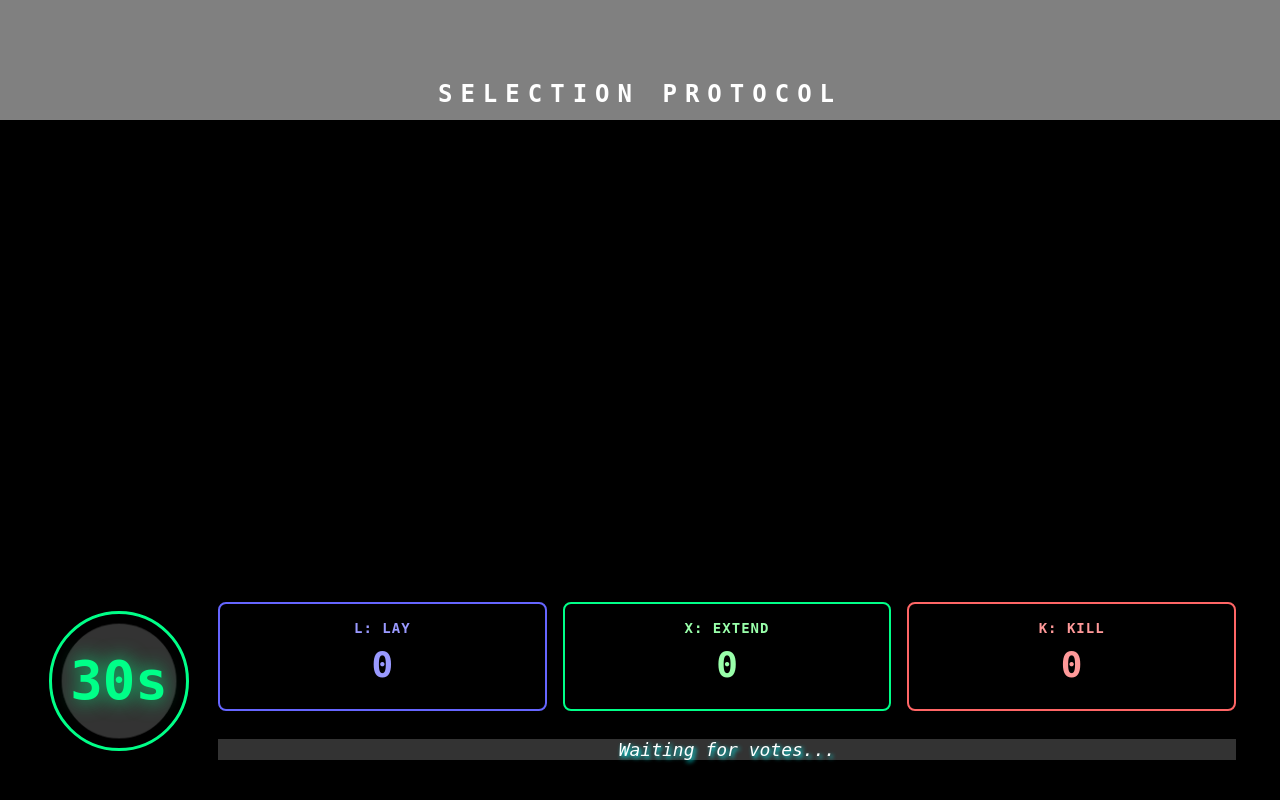
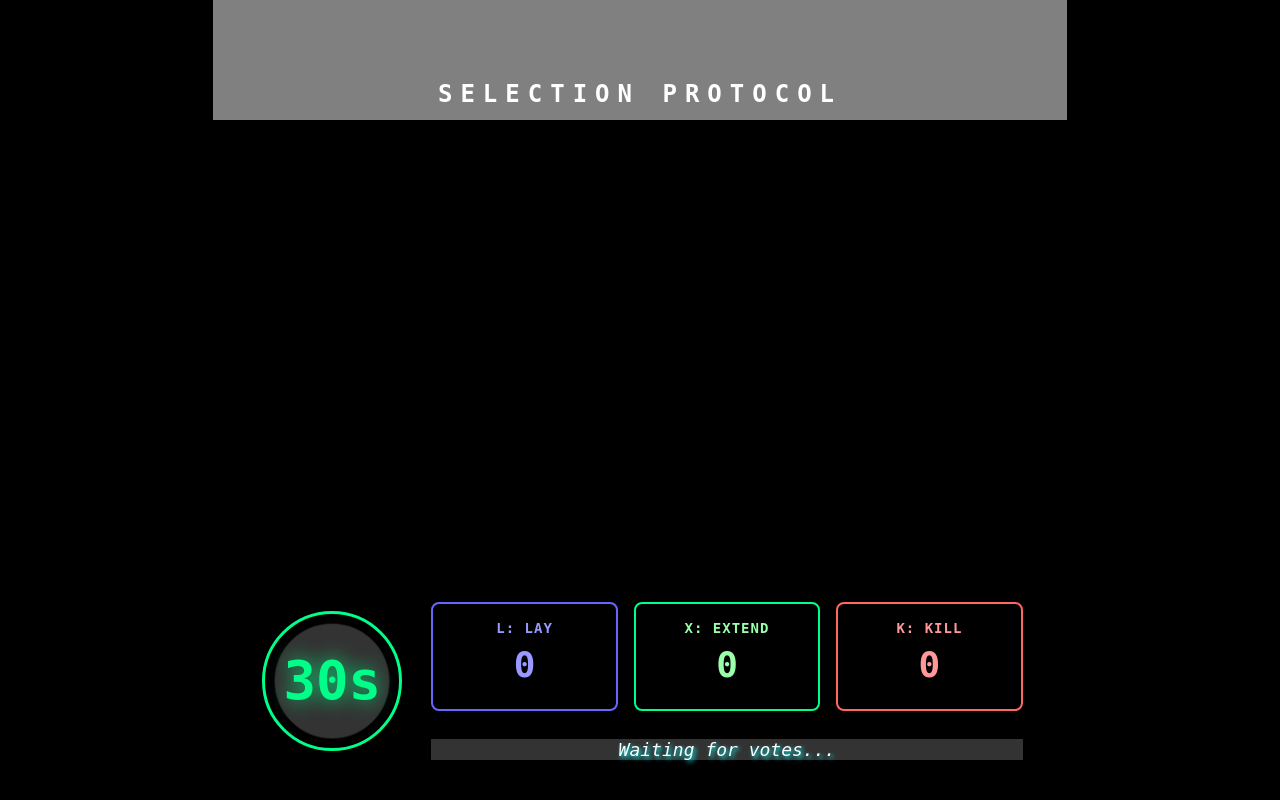
Before and after one commit to ddisisto/selection-protocol, a Flask app: page /overlay in a window 1280 px wide. Run offline with Flask 3, Linux system fonts and the light colour scheme; parts of the project's set-up code (start-up, migrations or seed data) failed here and were passed over; some libraries are stand-ins or nearby versions.

Commit message:
Add 3-column grid layout foundation
Prepare for overlay redesign by wrapping existing content in 3-column
grid with black sidebars. Existing overlay elements remain functional
in center column.

- Add overlay-3col-grid container wrapper (1:4:1 proportions)
- Create sidebar-left and sidebar-right divs (black dodge space)
- Adjust sidebar-content to flex column layout
- No functionality changes, layout preparation only

Test: Page loads with sidebars visible, existing elements centered

🤖 Generated with [Claude Code](https://claude.com/claude-code)

Co-Authored-By: Claude <noreply@anthropic.com>

```diff
--- a/src/static/overlay.css
+++ b/src/static/overlay.css
@@ -4,6 +4,28 @@
  * Uses base.css design tokens
  * BEM-like naming: block__element--modifier
  */
+
+/* ============================================================
+   3-COLUMN GRID LAYOUT (Black sidebars for in-game UI dodge)
+   ============================================================ */
+
+.overlay-3col-grid {
+    display: grid;
+    grid-template-columns: 1fr 4fr 1fr;
+    height: 100vh;
+    width: 100%;
+}
+
+.sidebar-left,
+.sidebar-right {
+    background: var(--color-bg-primary);
+}
+
+.sidebar-content {
+    display: flex;
+    flex-direction: column;
+    background: var(--color-bg-primary);
+}
 
 /* ============================================================
    OVERLAY LAYOUT
--- a/src/templates/overlay.html
+++ b/src/templates/overlay.html
@@ -1,4 +1,11 @@
-<!-- Overlay Wrapper - Right Side (visible in OBS) -->
+<!-- 3-Column Grid Layout (black sidebars for in-game UI dodge) -->
+<div class="overlay-3col-grid">
+    <!-- Left sidebar (black dodge space) -->
+    <div class="sidebar-left"></div>
+
+    <!-- Center content area -->
+    <div class="sidebar-content">
+        <!-- Overlay Wrapper - Center Column (visible in OBS) -->
         <div class="overlay-wrapper">
             <div class="overlay-title">SELECTION PROTOCOL</div>
 
@@ -33,3 +40,8 @@
                 </div>
             </div>
         </div>
+    </div>
+
+    <!-- Right sidebar (black dodge space) -->
+    <div class="sidebar-right"></div>
+</div>
```
Lines whose indentation alone changed are shown as unchanged.
